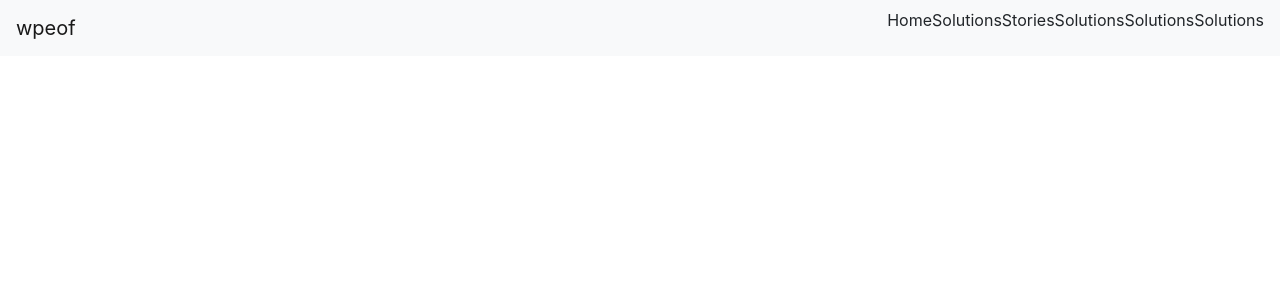
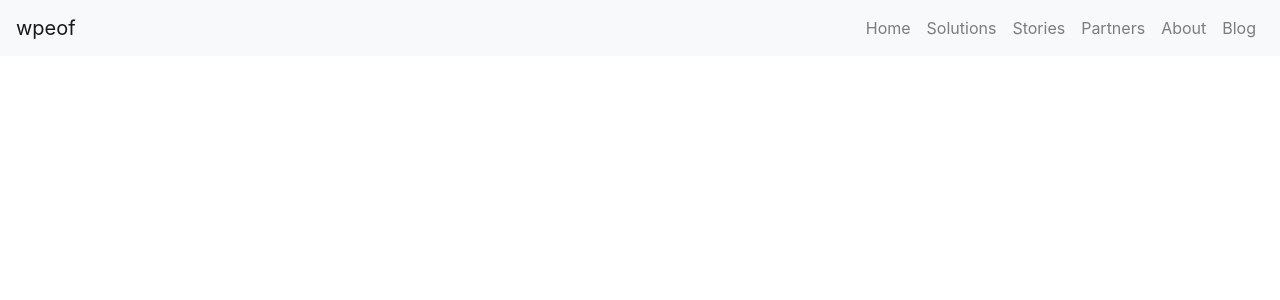
Before and after one commit to Jaguso/react-bellotero, a React app: page / in a window 1280 px wide. Shown: the top 300 px of the page. Built offline with nearby package versions, Linux system fonts and the light colour scheme.

Commit message:
made a better navbar

```diff
--- a/src/components/navbar/Navbar.js
+++ b/src/components/navbar/Navbar.js
@@ -9,24 +9,34 @@ class Navbar extends Component {
         <div className="collapse navbar-collapse">
           <ul className="navbar-nav ml-auto">
             <li className="nav-item">
-              <p>Home</p>
+              <a href="#" className="nav-link">
+                Home
+              </a>
             </li>
             <li className="nav-item">
-              <a>
+              <a href="#" className="nav-link">
                 Solutions
               </a>
             </li>
             <li className="nav-item">
-              Stories
+              <a href="#" className="nav-link">
+                Stories
+              </a>
             </li>
             <li className="nav-item">
-              Solutions
+              <a href="#" className="nav-link">
+                Partners
+              </a>
             </li>
             <li className="nav-item">
-              Solutions
+              <a href="#" className="nav-link">
+                About
+              </a>
             </li>
             <li className="nav-item">
-              Solutions
+              <a href="#" className="nav-link">
+                Blog
+              </a>
             </li>
           </ul>
         </div>
```
